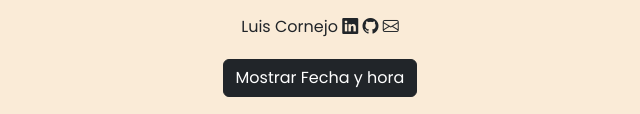
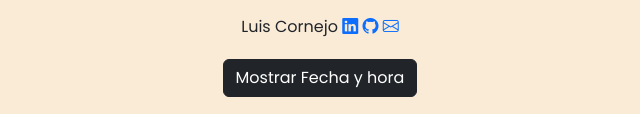
Before and after one commit to Je4n22/luisc, a plain HTML site: page referencias.html in a window 1280 px wide. Shown: the part 1055-1169 px from the top of the page, 37-677 px from the left. Drawn offline with nearby package versions, Linux system fonts and the light colour scheme.

Commit message:
Update referencias.html

```diff
--- a/referencias.html
+++ b/referencias.html
@@ -85,7 +85,7 @@
         <div class="container text-center p-3">
           <div class="row">
             <div class="class col-sm-6">
-             <p>Luis Cornejo <i class="bi bi-linkedin"></i> <i class="bi bi-github"></i> <i class="bi bi-envelope"></i></p>
+             <p>Luis Cornejo <a href="https://www.linkedin.com/in/luiscornejou"><i class="bi bi-linkedin"></i></a> <a href="https://github.com/Je4n22/"><i class="bi bi-github"></i></a> <a href="mailto:l.cornejo.uribe@gmail.com"><i class="bi bi-envelope"></i></a></p>
              <button class="btn btn-dark m-1" onclick="funcionfecha()">Mostrar Fecha y hora</button>
             </div>
             <div class="class col-sm-6">
```
